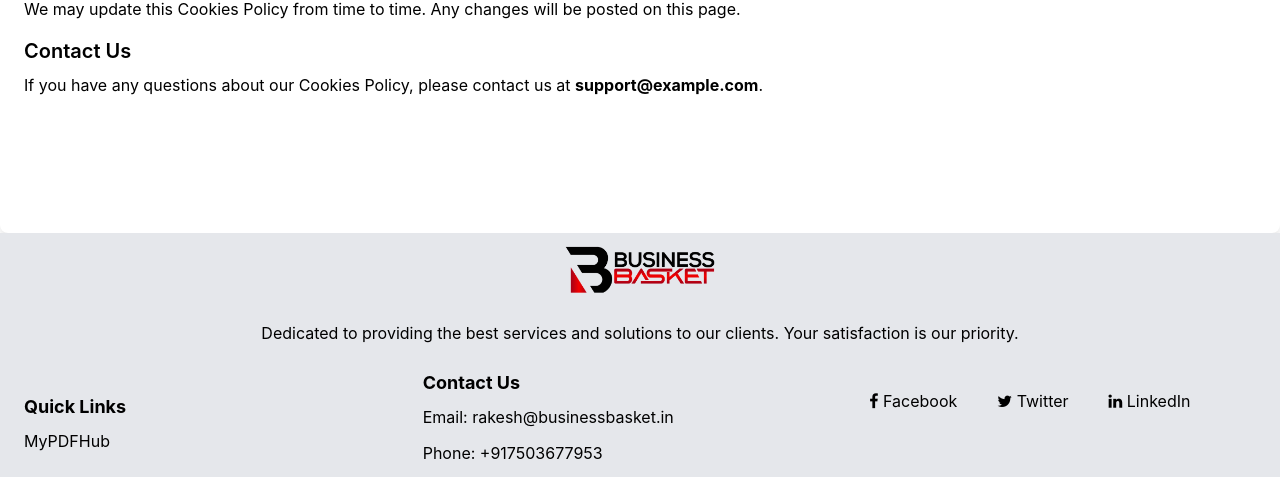
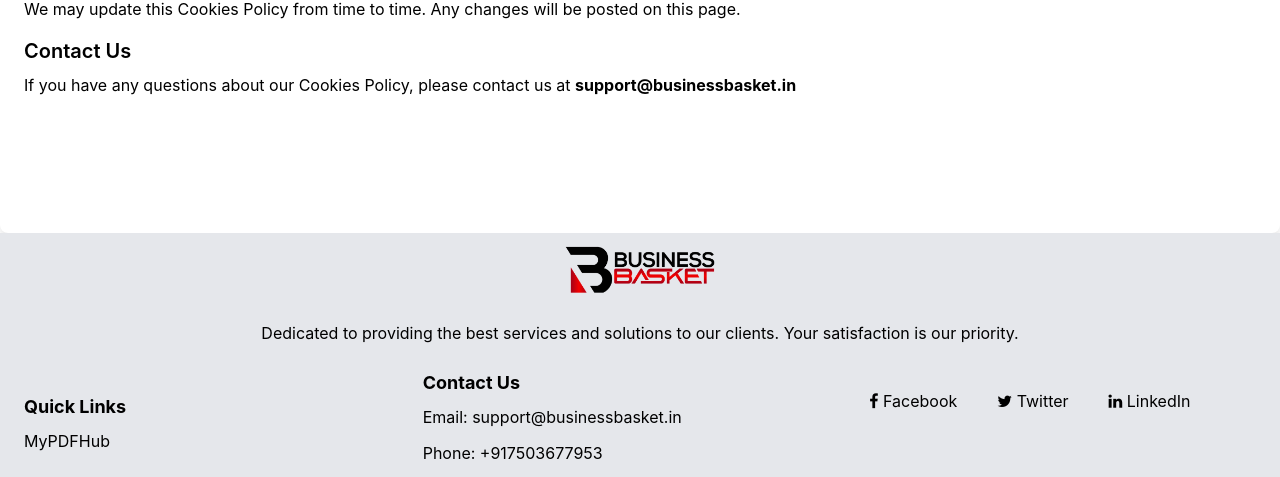
Before and after one commit to bbipl1/bbipl-app, a React (Create React App) app: page /pages/cookies-policy in a window 1280 px wide. Shown: the part 663-1140 px from the top of the page. Built offline with nearby package versions, Linux system fonts and the light colour scheme; no server answers.

Commit message:
09-02-2025(Sunday)

```diff
--- a/src/conditions/CookiesPolicy.jsx
+++ b/src/conditions/CookiesPolicy.jsx
@@ -44,7 +44,7 @@ const CookiesPolicy = () => {
 
       <h2 className="text-xl font-semibold mb-2">Contact Us</h2>
       <p>
-        If you have any questions about our Cookies Policy, please contact us at <strong>support@example.com</strong>.
+        If you have any questions about our Cookies Policy, please contact us at <strong>support@businessbasket.in </strong>
       </p>
     </div>
   );
--- a/src/conditions/Dislaimers.jsx
+++ b/src/conditions/Dislaimers.jsx
@@ -34,7 +34,7 @@ const Disclaimer = () => {
 
       <h2 className="text-xl font-semibold mb-2">Contact Us</h2>
       <p>
-        If you have any questions about this disclaimer, please contact us at <strong>support@example.com</strong>.
+        If you have any questions about this disclaimer, please contact us at <strong>support@businessbasket.in </strong>.
       </p>
     </div>
   );
--- a/src/conditions/Privacy&Policy.jsx
+++ b/src/conditions/Privacy&Policy.jsx
@@ -46,7 +46,7 @@ const PrivacyPolicy = () => {
 
       <h2 className="text-xl font-semibold mb-2">Contact Us</h2>
       <p>
-        If you have any questions, please contact us at <strong>support@example.com</strong>.
+        If you have any questions, please contact us at <strong>support@businessbasket.in </strong>.
       </p>
     </div>
   );
--- a/src/conditions/RefundPolicy.jsx
+++ b/src/conditions/RefundPolicy.jsx
@@ -10,7 +10,7 @@ const RefundPolicy = () => {
 
       <h2 className="text-xl font-semibold mb-2">Contact Us</h2>
       <p>
-        If you have any questions regarding our policy, please contact us at <strong>support@example.com</strong>.
+        If you have any questions regarding our policy, please contact us at <strong>support@businessbasket.in </strong>.
       </p>
     </div>
   );
--- a/src/conditions/Terms&Conditions.jsx
+++ b/src/conditions/Terms&Conditions.jsx
@@ -35,7 +35,7 @@ const TermsAndConditions = () => {
 
       <h2 className="text-xl font-semibold mb-2">Contact Us</h2>
       <p>
-        If you have any questions, please contact us at <strong>support@example.com</strong>.
+        If you have any questions, please contact us at <strong>support@businessbasket.in </strong>.
       </p>
     </div>
   );
--- a/src/layout/Footer.jsx
+++ b/src/layout/Footer.jsx
@@ -44,10 +44,10 @@ const Footer = () => {
           <p className="mt-2 text-wrap">
             Email:{" "}
             <a
-              href="mailto:rakesh@businessbasket.in"
+              href="mailto:support@businessbasket.in "
               className="hover:text-blue-600 mr-2"
             >
-              rakesh@businessbasket.in
+              support@businessbasket.in
             </a>
           </p>
           <p className="mt-3">
```
